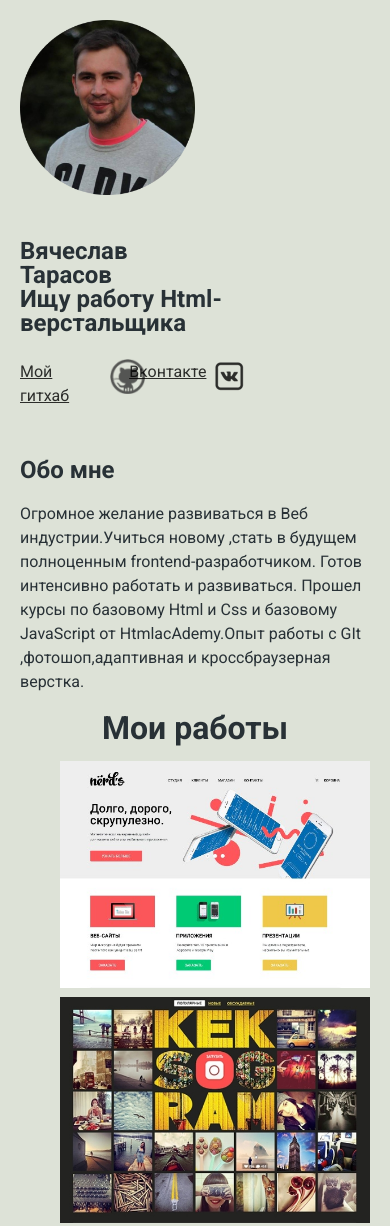
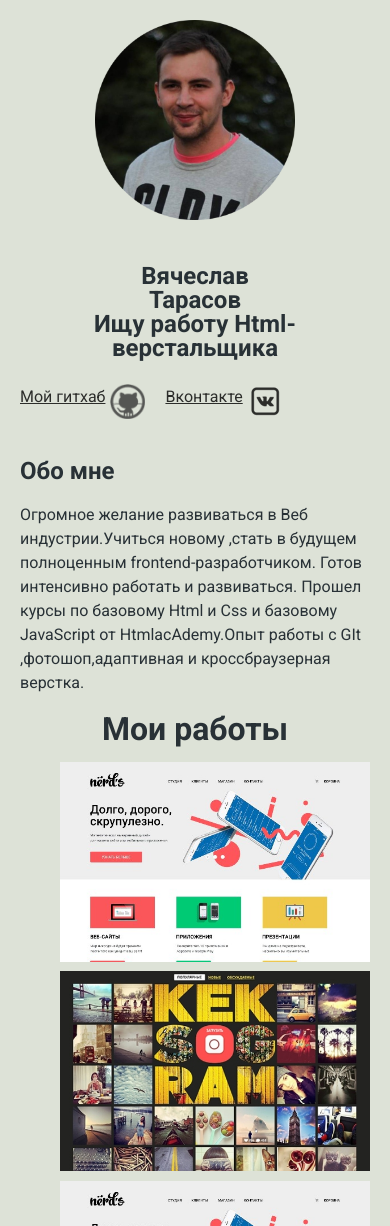
Before and after one commit to Saddatx/saddatx.github.io, a plain HTML site: page index.html in a window 390 px wide. Shown: the top 1226 px of the page. Drawn offline with Linux system fonts and the light colour scheme.

Commit message:
адаптив для телефона

```diff
--- a/css/style.css
+++ b/css/style.css
@@ -149,8 +149,27 @@ body {
   font-size: 25px;
 }
 
-@media screen and (max-width: 800px) {
+@media screen and (max-width: 412px) {
+  .page-header__photo {
+   margin: auto;
+
+   min-width: 200px;
+  }
+  .page-header__photo img {
+    width: 100%;
+  }
+  .page-header__info-about-me {
+    text-align: center;
+    width: 100%;
+  }
   .portfolio li {
-    max-width: 100%;
+    max-width: 360px;
+    height: 200px;
+    padding: 0;
   }
+  .descr__btn p {
+  text-align: center;
+  font-size: 15px;
 }
+
+}
```
